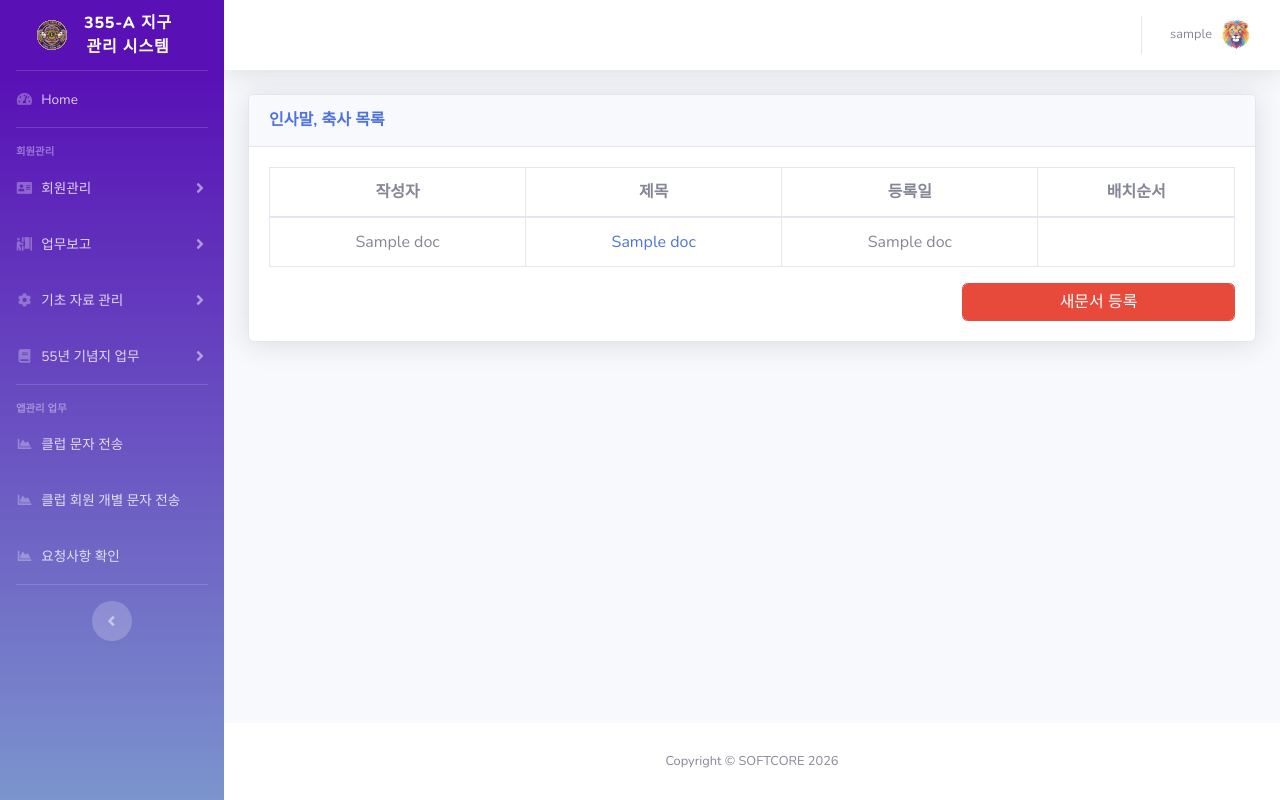
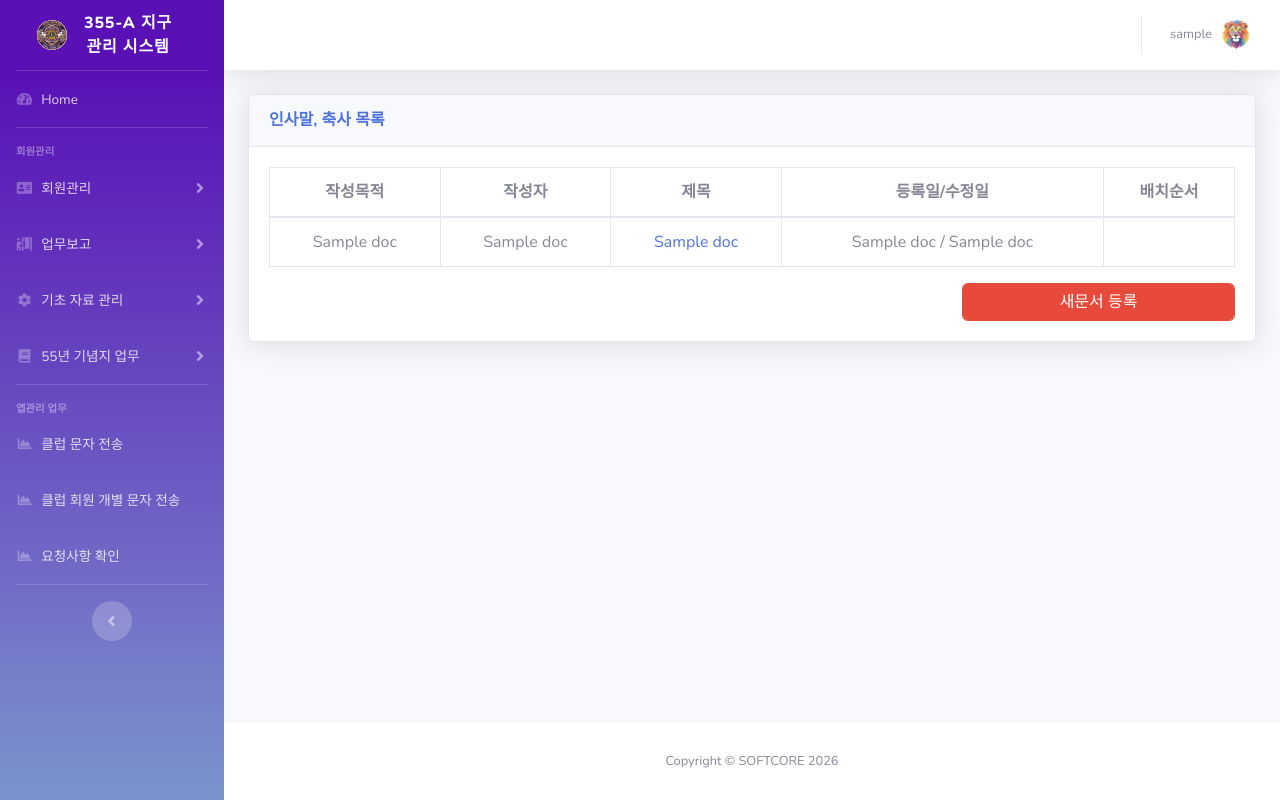
Before and after one commit to ywydpapa/yk55-fapi, a FastAPI app: template templates/yk55/yk55_greetings.html in a window 1280 px wide. Run offline with FastAPI, Linux system fonts and the light colour scheme; the template is opened without the code that fills it: most values are stand-ins (such as "Sample title", 1, 10 or a date in 2020); parts of the project's set-up code (start-up, migrations or seed data) failed here and were passed over; some libraries are stand-ins or nearby versions.

```diff
--- a/main.py
+++ b/main.py
@@ -111,6 +111,7 @@ async def getdocdetail(docno:int,db:AsyncSession = Depends(get_db)):
         query = text("SELECT docNo, docCat, memberNo, userNo, docTitle, CONVERT(docContents using utf8mb4), docType, regDate, modDate, attrib FROM yk_doc where docNo = :docno and attrib = :xapp")
         docconts = await db.execute(query, {"docno":docno,"xapp":'1000010000'})
         row = docconts.fetchone()
+        print(row)
         return row
     except Exception as e:
         return None
@@ -272,7 +273,7 @@ async def updatedoc(request: Request, docno: int, db: AsyncSession = Depends(get
     form_data = await request.form()
     doctitle = form_data.get("dtitle")
     docconts = form_data.get("dcontent")
-    query = text(f"update yk_doc set docTitle=:doctitle,docContents=:docconts where docNo=:docno")
+    query = text(f"update yk_doc set docTitle=:doctitle,docContents=:docconts, modDate=now() where docNo=:docno")
     await db.execute(query, {"docno": docno, "doctitle": doctitle, "docconts": docconts})
     await db.commit()
     return RedirectResponse(f"/yk55greet", status_code=303)
--- a/templates/yk55/yk55_greetings.html
+++ b/templates/yk55/yk55_greetings.html
@@ -24,9 +24,10 @@
                             <table class="table table-bordered" id="dataTable" width="100%" cellspacing="0">
                                 <thead>
                                 <tr style="text-align: center">
+                                    <th>작성목적</th>
                                     <th>작성자</th>
                                     <th>제목</th>
-                                    <th>등록일</th>
+                                    <th>등록일/수정일</th>
                                     <th>배치순서</th>
                                 </tr>
                                 </thead>
@@ -34,8 +35,9 @@
                                 <tr>
                                     {% for doc in doclist %}
                                     <td style="text-align: center">{{ doc[1] }}</td>
+                                    <td style="text-align: center">{{ doc[2] }}</td>
                                     <td style="text-align: center"><a href = /yk55greet_edit/{{doc[0]}}>{{ doc[4] }}</a></td>
-                                    <td style="text-align: center">{{ doc[7] }}</td>
+                                    <td style="text-align: center">{{ doc[7] }} / {{ doc[8] }}</td>
                                     <td></td>
                                     {% endfor %}
                                 </tr>
```
